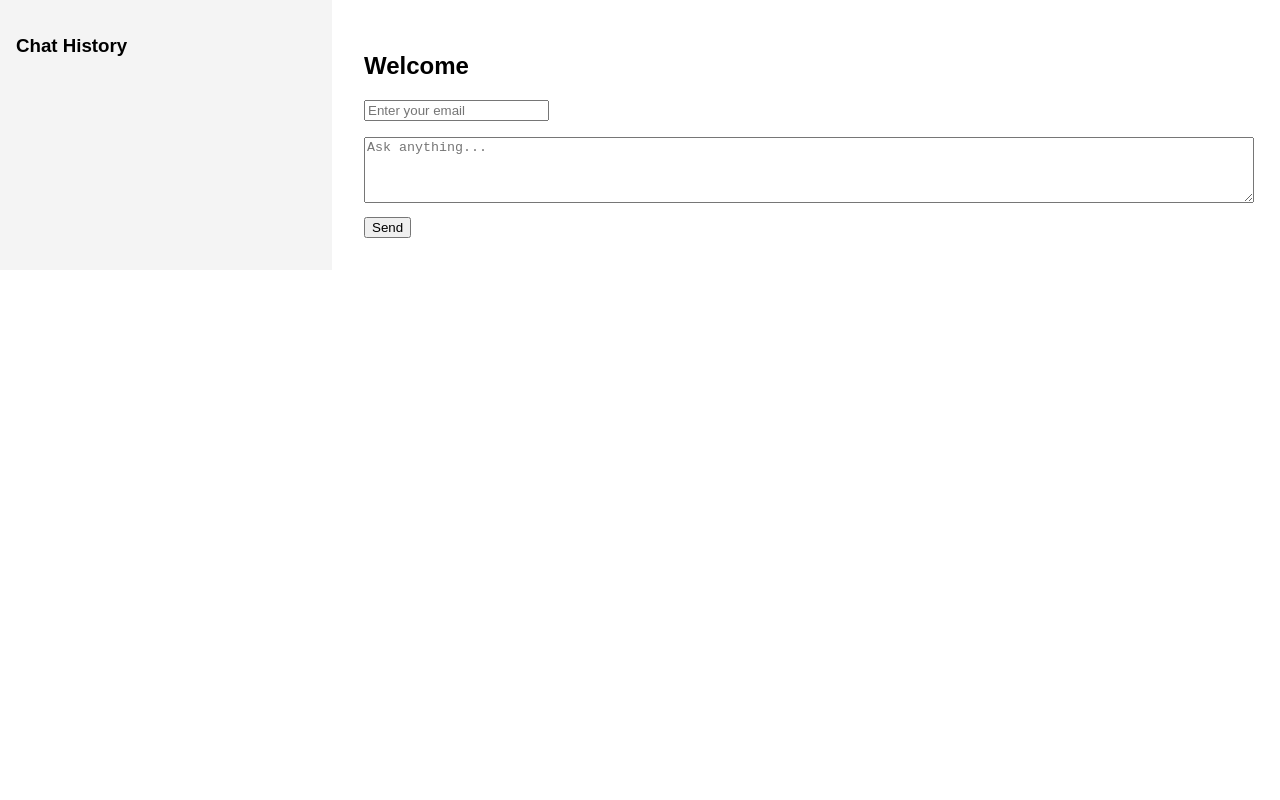
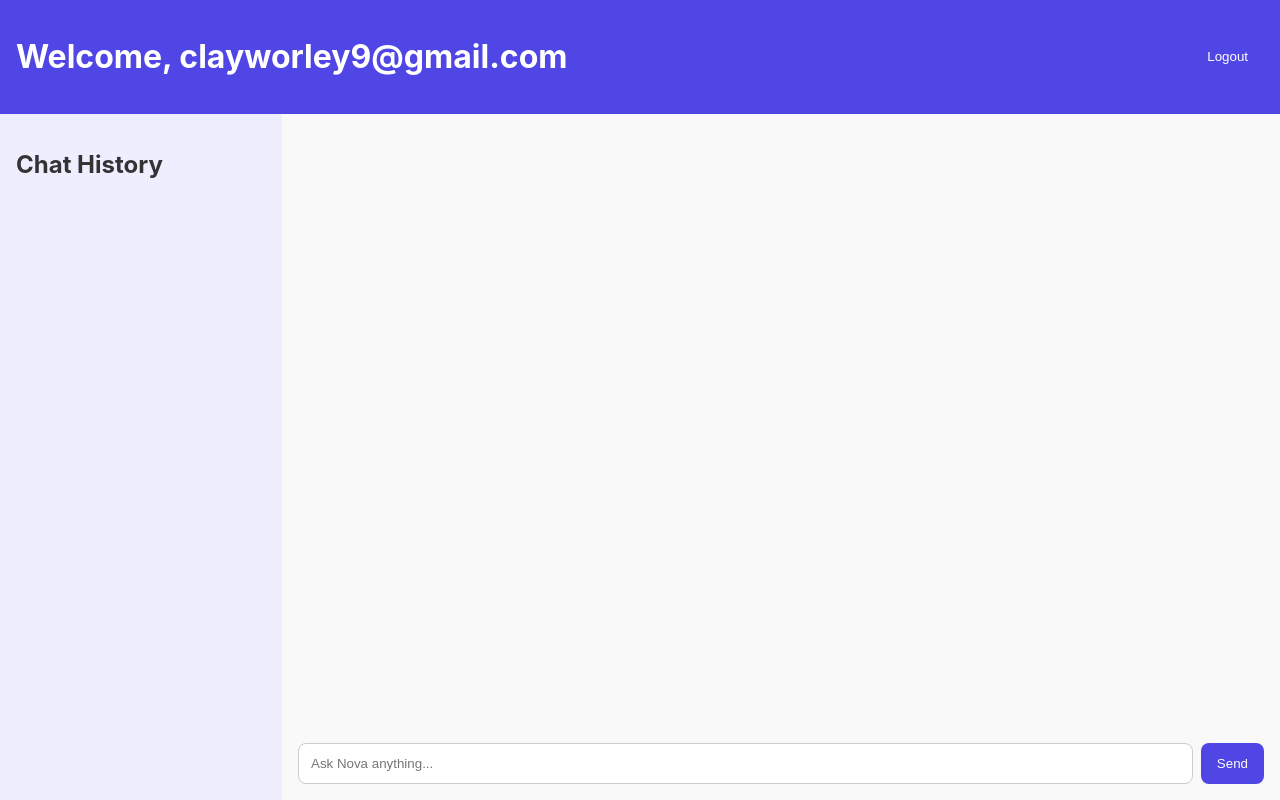
Before and after one commit to MasonBarns/test-ai, a plain HTML site: page index.html in a window 1280 px wide. Drawn offline with Linux system fonts and the light colour scheme.

Commit message:
Update: clean Nova frontend UI

```diff
--- a/index.html
+++ b/index.html
@@ -1,60 +1,34 @@
 <!DOCTYPE html>
-<html>
+<html lang="en">
 <head>
-  <title>Nova Chatbot</title>
-  <style>
-    body { font-family: sans-serif; display: flex; margin: 0; }
-    #sidebar { width: 300px; background: #f4f4f4; padding: 1em; overflow-y: auto; }
-    #main { flex: 1; padding: 2em; }
-    #chat { margin-bottom: 1em; }
-    textarea { width: 100%; height: 60px; }
-    button { margin-top: 10px; }
-  </style>
+  <meta charset="UTF-8" />
+  <meta name="viewport" content="width=device-width, initial-scale=1.0" />
+  <title>Nova Chat</title>
+  <link rel="stylesheet" href="style.css" />
 </head>
 <body>
-  <div id="sidebar">
-    <h3>Chat History</h3>
-    <div id="history"></div>
-  </div>
-  <div id="main">
-    <h2 id="welcome">Welcome</h2>
-    <input type="email" id="email" placeholder="Enter your email" />
-    <div id="chat"></div>
-    <textarea id="prompt" placeholder="Ask anything..."></textarea>
-    <button onclick="send()">Send</button>
+  <div class="container">
+    <header>
+      <h1>Welcome, <span id="user-email">you@example.com</span></h1>
+      <button id="logout">Logout</button>
+    </header>
+
+    <main>
+      <aside id="history">
+        <h2>Chat History</h2>
+        <ul id="history-list"></ul>
+      </aside>
+
+      <section id="chat">
+        <div id="chat-window"></div>
+        <form id="chat-form">
+          <input type="text" id="prompt" placeholder="Ask Nova anything..." autocomplete="off" required />
+          <button type="submit">Send</button>
+        </form>
+      </section>
+    </main>
   </div>
 
-  <script>
-    async function send() {
-      const prompt = document.getElementById("prompt").value;
-      const email = document.getElementById("email").value;
-      const chat = document.getElementById("chat");
-      const historyPanel = document.getElementById("history");
-      const welcome = document.getElementById("welcome");
-
-      if (!email) {
-        alert("Please enter your email.");
-        return;
-      }
-
-      welcome.innerText = `Welcome, ${email}`;
-      chat.innerHTML += `<p><strong>You:</strong> ${prompt}</p>`;
-      document.getElementById("prompt").value = "";
-
-      const res = await fetch("/chat", {
-        method: "POST",
-        headers: { "Content-Type": "application/json" },
-        body: JSON.stringify({ prompt, email })
-      });
-
-      const data = await res.json();
-      chat.innerHTML += `<p><strong>Nova:</strong> ${data.response}</p>`;
-
-      historyPanel.innerHTML = "";
-      data.history.forEach(entry => {
-        historyPanel.innerHTML += `<p><strong>You:</strong> ${entry.prompt}<br><strong>Nova:</strong> ${entry.response}</p><hr>`;
-      });
-    }
-  </script>
+  <script src="script.js"></script>
 </body>
 </html>
--- /dev/null
+++ b/script.js
@@ -0,0 +1,42 @@
+const form = document.getElementById("chat-form");
+const promptInput = document.getElementById("prompt");
+const chatWindow = document.getElementById("chat-window");
+const historyList = document.getElementById("history-list");
+const userEmail = "clayworley9@gmail.com"; // Replace with dynamic user email
+
+document.getElementById("user-email").textContent = userEmail;
+
+form.addEventListener("submit", async (e) => {
+  e.preventDefault();
+  const prompt = promptInput.value;
+  promptInput.value = "";
+
+  addBubble(prompt, "user");
+
+  const res = await fetch("/chat", {
+    method: "POST",
+    headers: { "Content-Type": "application/json" },
+    body: JSON.stringify({ email: userEmail, prompt }),
+  });
+
+  const data = await res.json();
+  addBubble(data.response, "nova");
+  updateHistory(data.history);
+});
+
+function addBubble(text, sender) {
+  const bubble = document.createElement("div");
+  bubble.className = `chat-bubble ${sender}`;
+  bubble.textContent = text;
+  chatWindow.appendChild(bubble);
+  chatWindow.scrollTop = chatWindow.scrollHeight;
+}
+
+function updateHistory(history) {
+  historyList.innerHTML = "";
+  history.forEach((entry) => {
+    const item = document.createElement("li");
+    item.textContent = entry.prompt;
+    historyList.appendChild(item);
+  });
+}
--- /dev/null
+++ b/style.css
@@ -0,0 +1,81 @@
+body {
+  margin: 0;
+  font-family: 'Inter', sans-serif;
+  background: #f9f9f9;
+  color: #333;
+}
+
+.container {
+  display: flex;
+  flex-direction: column;
+  height: 100vh;
+}
+
+header {
+  display: flex;
+  justify-content: space-between;
+  align-items: center;
+  padding: 1rem;
+  background: #4f46e5;
+  color: white;
+}
+
+main {
+  display: flex;
+  flex: 1;
+  overflow: hidden;
+}
+
+aside#history {
+  width: 250px;
+  background: #eef;
+  padding: 1rem;
+  overflow-y: auto;
+}
+
+#chat {
+  flex: 1;
+  display: flex;
+  flex-direction: column;
+  padding: 1rem;
+}
+
+#chat-window {
+  flex: 1;
+  overflow-y: auto;
+  margin-bottom: 1rem;
+}
+
+.chat-bubble {
+  background: #e0e0e0;
+  padding: 0.75rem;
+  border-radius: 10px;
+  margin-bottom: 0.5rem;
+  max-width: 80%;
+}
+
+.chat-bubble.user {
+  background: #d1e7dd;
+  align-self: flex-end;
+}
+
+form {
+  display: flex;
+  gap: 0.5rem;
+}
+
+input[type="text"] {
+  flex: 1;
+  padding: 0.75rem;
+  border: 1px solid #ccc;
+  border-radius: 8px;
+}
+
+button {
+  padding: 0.75rem 1rem;
+  background: #4f46e5;
+  color: white;
+  border: none;
+  border-radius: 8px;
+  cursor: pointer;
+}
```
